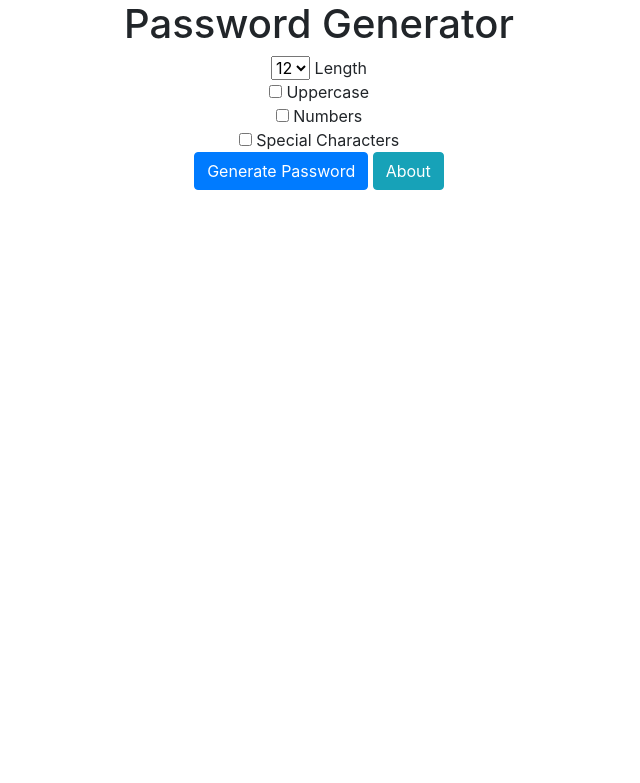
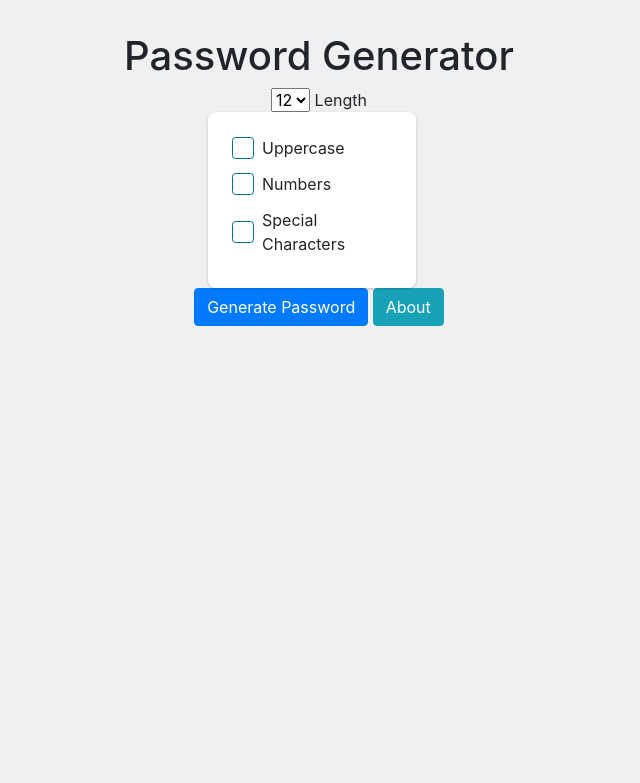
Before and after one commit to dosart/django-project-lvl1, a Django app: page / in a window 1280 px wide. Shown: the top 783 px of the page, without its empty margins (321-961 px from the left). Run offline with Django 4.2, Linux system fonts and the light colour scheme; some libraries are stand-ins or nearby versions.

Commit message:
Added new css style

```diff
--- /dev/null
+++ b/generator/static/css/style.css
@@ -0,0 +1,120 @@
+/* общие настройки для всей страницы */
+body {
+    /* отступы */
+    margin: 2em;
+    /* цвет фона */
+    background: #f0f0f0;
+    /* добавляем адаптивное расположение элементов */
+    display: flex;
+    /* расстояние между элементами */
+    gap: 2rem;
+    /* разрешаем увеличивать размеры областей в зависимости от размеров элемента */
+    flex-wrap: wrap;
+    align-items: flex-start;
+  }
+
+  /* настройки для всего элемента с чекбоксом */
+  .checkbox {
+    /* меняем внешний вид курсора */
+    cursor: pointer;
+    /* выравниваем элементы по центру */
+    display: flex;
+    align-items: center;
+  }
+
+  /* отдельные настройки для самого чекбокса */
+  .checkbox__input {
+    /* устанавливаем абсолютное позиционирование */
+    position: absolute;
+    /* задаём высоту и ширину */
+    width: 1.375em;
+    height: 1.375em;
+    /* делаем чекбокс непрозрачным, чтобы скрыть исходный элемент и заменить его потом нарисованным */
+    opacity: 0;
+    /* меняем внешний вид курсора */
+    cursor: pointer;
+  }
+
+  /* настройки для SVG-иконки */
+  .checkbox__icon {
+    /* размеры совпадают с размерами скрытого чекбокса */
+    width: 1.375em;
+    height: 1.375em;
+    /* убираем ограничение по наименьшей ширине блока */
+    flex-shrink: 0;
+    /* разрешаем отображать содержимое за пределами блока */
+    overflow: visible;
+  }
+
+  /* общие настройки для нового чекбокса и галочки */
+  .checkbox__icon .tick {
+    /* рисовать будем всё отрезками по 20 пикселей */
+    stroke-dasharray: 20px;
+    /* но сместим начало всех отрезков тоже на 20 пикселей, чтобы пока галочка не рисовалась */
+    stroke-dashoffset: 20px;
+    /* это даст нам плавную анимацию отрисовки галочки */
+    transition: stroke-dashoffset 0.2s ease-out;
+  }
+
+  /* настройки для подписи чекбокса */
+  .checkbox__label {
+    /* добавляем отступ слева */
+    margin-left: 0.5em;
+    text-align: justify;
+    text-justify: inter-word;
+  }
+
+  /* включаем возможность поставить галочку */
+  .checkbox__input:checked + .checkbox__icon .tick {
+    /* убираем смещение для отрезков, чтобы включить анимацию галочки */
+    stroke-dashoffset: 0;
+  }
+
+
+  .check-group {
+    /* делаем группе отдельный фон */
+    background: #fff;
+    /* ограничиваем ширину блока, чтобы он не расползался */
+    max-width: 13rem;
+    /* добавляем отступы */
+    padding: 1.5rem;
+    /* делаем красивое скругление и тень */
+    border-radius: 0.5rem;
+    box-shadow: 0 1px 3px rgba(0, 0, 10, 0.2);
+    /* сразу добавляем два счётчика, они понадобятся для подсчёта выбранных элементов */
+    counter-reset: total;
+    counter-reset: checked;
+  }
+
+  /* делаем отступы внутри группы */
+  .check-group > * + * {
+    margin-top: 0.75rem;
+  }
+
+  /* подсчитываем количество всех чекбоксов */
+  .check-group .checkbox {
+    counter-increment: total;
+  }
+
+  /* считаем только отмеченные галочки */
+  .check-group input[type=checkbox]:checked {
+    counter-increment: checked;
+  }
+
+  /* настраиваем внешний вид строки с результатом */
+  .check-group__result {
+    /* делаем жирный шрифт */
+    font-weight: bold;
+    /* немного отступаем сверху */
+    padding-top: 0.75rem;
+    /* рисуем тонкую линию над текстом */
+    border-top: 1px solid rgba(0, 0, 0, 0.2);
+  }
+
+  /* обрабатываем результаты */
+  .check-group__result:after {
+    /* добавляем строку со значениями счётчиков */
+    content: counter(checked) " / " counter(total);
+    /* добавляем отступ слева */
+    padding-left: 1ch;
+  }
--- a/generator/templates/generator/home.html
+++ b/generator/templates/generator/home.html
@@ -1,4 +1,16 @@
-<link rel="stylesheet" href="https://stackpath.bootstrapcdn.com/bootstrap/4.4.1/css/bootstrap.min.css" integrity="sha384-Vkoo8x4CGsO3+Hhxv8T/Q5PaXtkKtu6ug5TOeNV6gBiFeWPGFN9MuhOf23Q9Ifjh" crossorigin="anonymous">
+
+<!DOCTYPE html>
+<html lang="ru" >
+<head>
+  <meta charset="UTF-8">
+  <title>Password Generator</title>
+  <link rel="stylesheet" href="https://cdnjs.cloudflare.com/ajax/libs/normalize/5.0.0/normalize.min.css">
+  <link rel="stylesheet" href="https://stackpath.bootstrapcdn.com/bootstrap/4.4.1/css/bootstrap.min.css" integrity="sha384-Vkoo8x4CGsO3+Hhxv8T/Q5PaXtkKtu6ug5TOeNV6gBiFeWPGFN9MuhOf23Q9Ifjh" crossorigin="anonymous">
+  {% load static %}
+  <link rel="stylesheet" href="{% static 'css/style.css' %}">
+
+</head>
+<body>
 
 <div class="container text-center">
   <h1>Password Generator</h1>
@@ -15,15 +27,51 @@
       <option value="13">13</option>
       <option value="14">14</option>
     </select> Length
-    <br>
-    <input type="checkbox" name="uppercase"> Uppercase
-    <br>
-    <input type="checkbox" name="numbers"> Numbers
-    <br>
-    <input type="checkbox" name="special"> Special Characters
-    <br>
+
+    <div class="check-group" style="position: relative; left: 40%;">
+      <!-- создаём подпись и указываем, к какому элементу она относится -->
+      <label for="myCheckbox01" class="checkbox">
+
+        <!-- размещаем обычный чекбокс и задаём ему нужный класс -->
+        <!-- также указываем id, чтобы подпись смогла найти этот инбокс -->
+        <input class="checkbox__input" type="checkbox" id="myCheckbox01">
+
+        <!-- готовим виртуальное пространство для рисования -->
+        <svg class="checkbox__icon" viewBox="0 0 22 22">
+          <!-- рисуем красивую рамку чекбокса -->
+          <rect width="21" height="21" x=".5" y=".5" fill="#FFF" stroke="#006F94" rx="3" />
+          <!-- сразу делаем красивую галочку, но пока делаем её невидимой -->
+          <path class="tick" stroke="#6EA340" fill="none" stroke-linecap="round" stroke-width="4" d="M4 10l5 5 9-9" />
+        </svg>
+
+        <!-- подписываем наш чекбокс -->
+        <span class="checkbox__label"name="uppercase">Uppercase</span>
+      </label>
+
+      <label for="myCheckbox02" class="checkbox">
+        <input class="checkbox__input" type="checkbox" id="myCheckbox02">
+        <svg class="checkbox__icon" viewBox="0 0 22 22">
+          <rect width="21" height="21" x=".5" y=".5" fill="#FFF" stroke="#006F94" rx="3" />
+          <path class="tick" stroke="#6EA340" fill="none" stroke-linecap="round" stroke-width="4" d="M4 10l5 5 9-9" />
+        </svg>
+        <span class="checkbox__label" name="numbers">Numbers</span>
+      </label>
+
+       <label for="myCheckbox03" class="checkbox">
+        <input class="checkbox__input" type="checkbox" id="myCheckbox03">
+        <svg class="checkbox__icon" viewBox="0 0 22 22">
+          <rect width="21" height="21" x=".5" y=".5" fill="#FFF" stroke="#006F94" rx="3" />
+          <path class="tick" stroke="#6EA340" fill="none" stroke-linecap="round" stroke-width="4" d="M4 10l5 5 9-9" />
+        </svg>
+        <span class="checkbox__label" name="special">Special Characters</span>
+      </label>
+
+    </div>
 
     <input type="submit" value="Generate Password" class="btn btn-primary">
     <a href="{% url 'about' %}" class="btn btn-info">About</a>
   </form>
 </div>
+
+</body>
+</html>
--- a/password_gnenerator/settings.py
+++ b/password_gnenerator/settings.py
@@ -11,6 +11,7 @@ https://docs.djangoproject.com/en/4.0/ref/settings/
 """
 
 from pathlib import Path
+import os
 
 # Build paths inside the project like this: BASE_DIR / 'subdir'.
 BASE_DIR = Path(__file__).resolve().parent.parent
@@ -116,7 +117,7 @@ USE_TZ = True
 # Static files (CSS, JavaScript, Images)
 # https://docs.djangoproject.com/en/4.0/howto/static-files/
 
-STATIC_URL = 'static/'
+STATIC_URL = 'generator/static/'
 
 # Default primary key field type
 # https://docs.djangoproject.com/en/4.0/ref/settings/#default-auto-field
```
Also changed, not shown: generator/templates/generator/about.html (+14 -1 lines), generator/templates/generator/password.html (+11 -1 lines).
